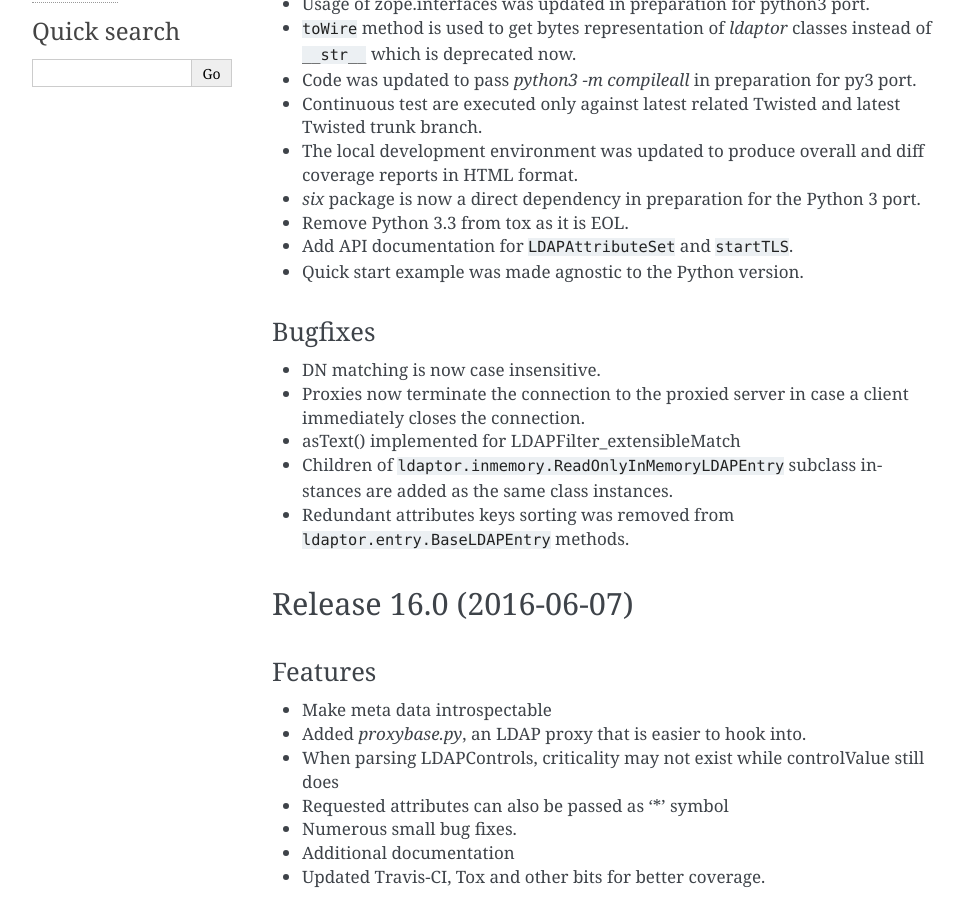
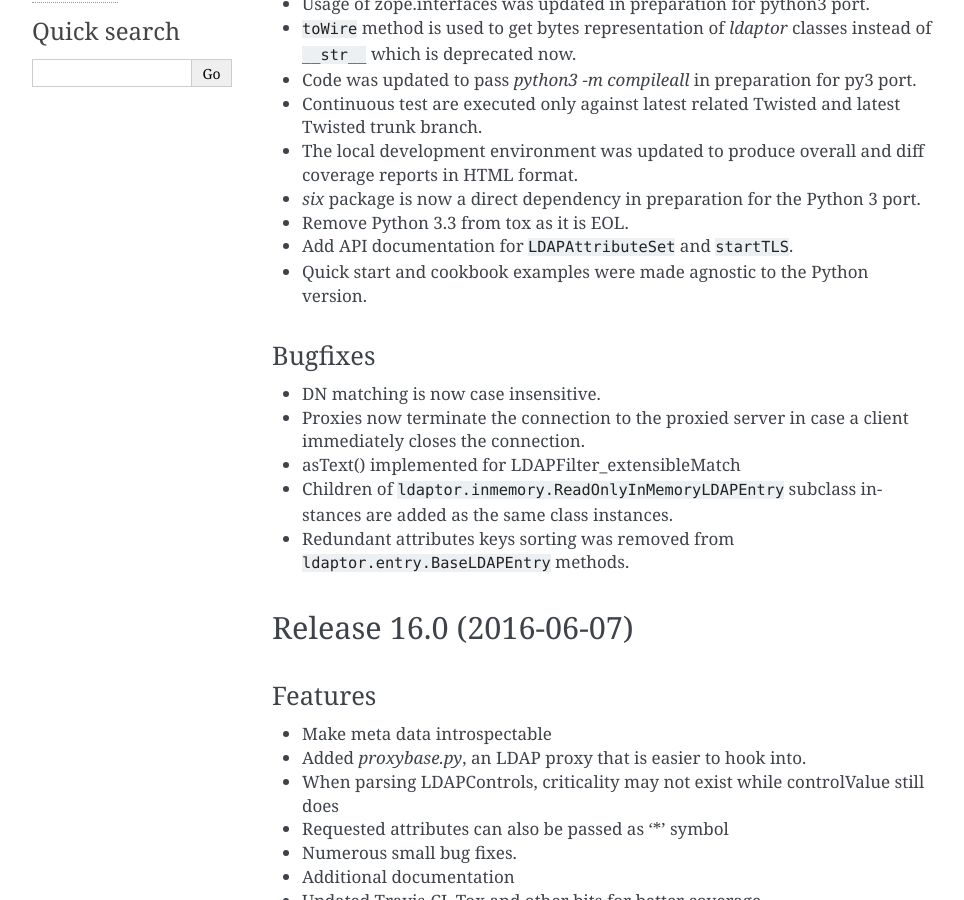
Before and after one commit to twisted/ldaptor, a Sphinx documentation site: the page built from docs/source/NEWS.rst, in a window 1280 px wide and 900 px high, scrolled down 504 px. Shown: the whole window, without its empty margins (148-1112 px from the left). Built offline with Sphinx 7.4.7, drawn with Linux system fonts in a browser that asks for light colours.

Commit message:
NEWS update: documentation examples were made Python 3 compatible

```diff
--- a/docs/source/NEWS.rst
+++ b/docs/source/NEWS.rst
@@ -30,7 +30,7 @@ Changes
   port.
 - Remove Python 3.3 from tox as it is EOL.
 - Add API documentation for ``LDAPAttributeSet`` and ``startTLS``.
-- Quick start example was made agnostic to the Python version.
+- Quick start and cookbook examples were made agnostic to the Python version.
 
 Bugfixes
 ^^^^^^^^
```
